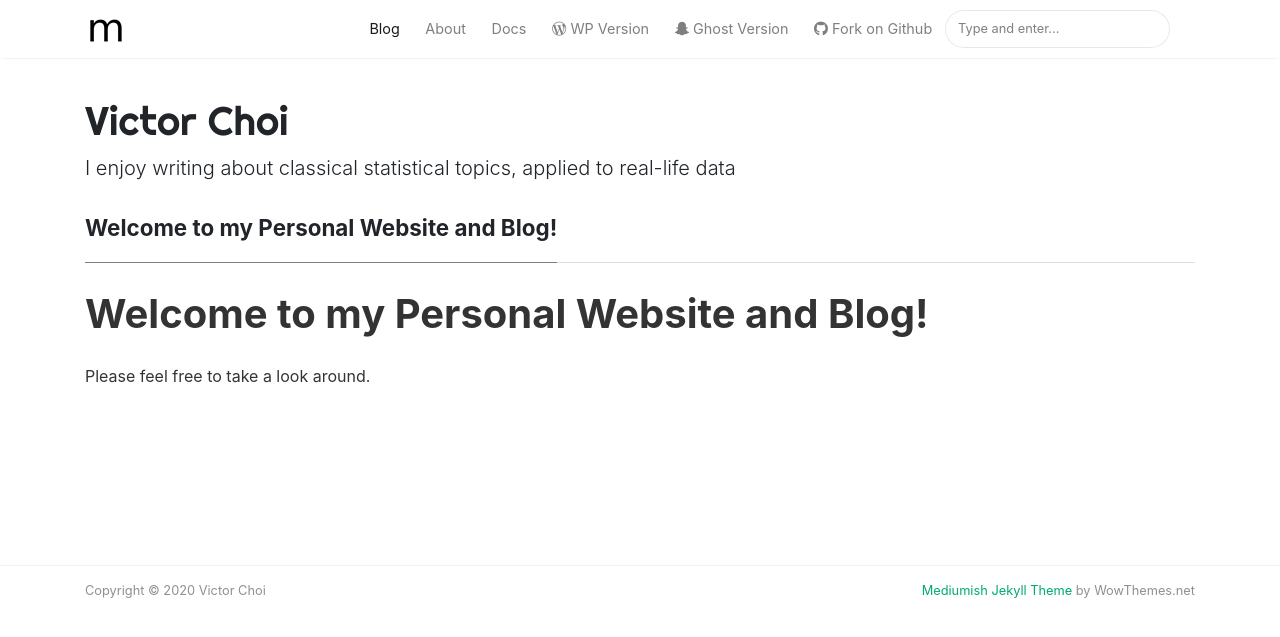
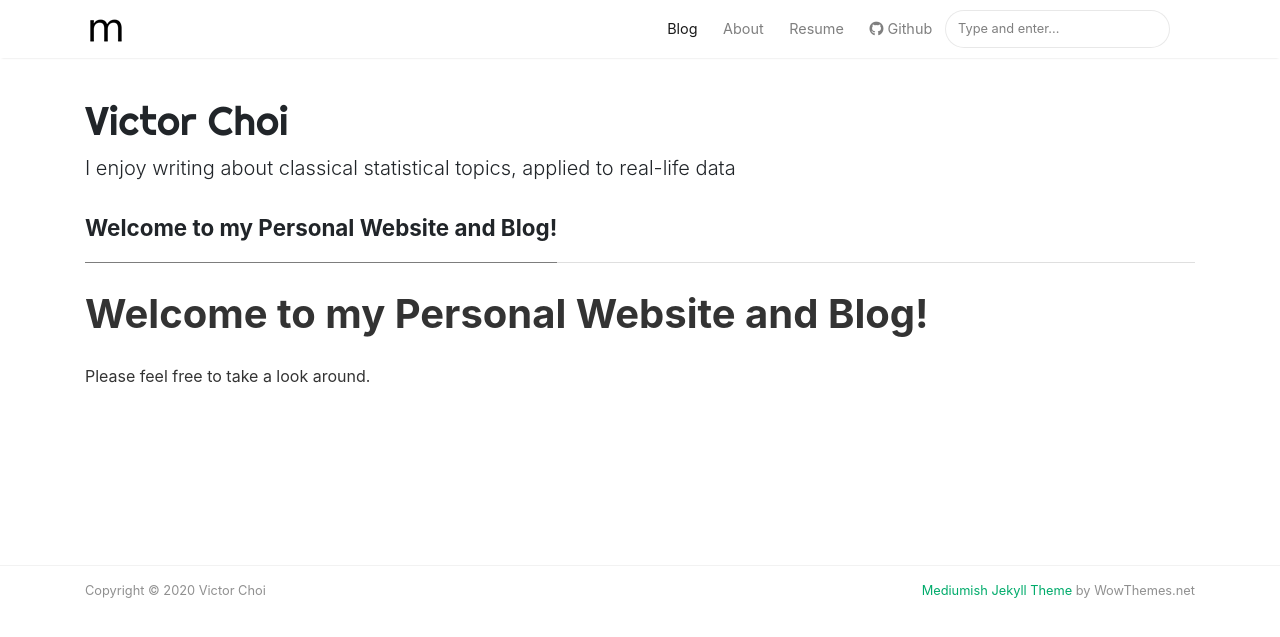
Before and after one commit to vdchoi/vdchoi.github.io, a Jekyll site: the page built from index.md, in a window 1280 px wide. Shown: the top 637 px of the page. Built offline with Jekyll 4.4.1, drawn with Linux system fonts in a browser that asks for light colours; nearby versions of some CDN libraries; our own code applies the rules of GitHub Pages for plain Markdown files; the list of posts is cut into pages by our own code.

Commit message:
Edit Nav

```diff
--- a/_layouts/default.html
+++ b/_layouts/default.html
@@ -76,19 +76,11 @@ ga('send', 'pageview');
                 </li>
 
                 <li class="nav-item">
-                <a target="_blank" class="nav-link" href="https://bootstrapstarter.com/bootstrap-templates/template-mediumish-bootstrap-jekyll/"> Docs</a>
+                <a class="nav-link" href="{{ site.baseurl }}/about">Resume</a>
                 </li>
 
                 <li class="nav-item">
-                <a target="_blank" class="nav-link" href="https://www.wowthemes.net/themes/mediumish-wordpress/"><i class="fab fa-wordpress-simple"></i> WP Version</a>
-                </li>
-
-                <li class="nav-item">
-                <a target="_blank" class="nav-link" href="https://www.wowthemes.net/themes/mediumish-ghost/"><i class="fab fa-snapchat-ghost"></i> Ghost Version</a>
-                </li>
-
-                <li class="nav-item">
-                <a target="_blank" class="nav-link" href="https://github.com/wowthemesnet/mediumish-theme-jekyll"><i class="fab fa-github"></i> Fork on Github</a>
+                <a target="_blank" class="nav-link" href="https://github.com/vdchoi/"><i class="fab fa-github"></i> Github</a>
                 </li>
 
                 {% include search-lunr.html %}
```
